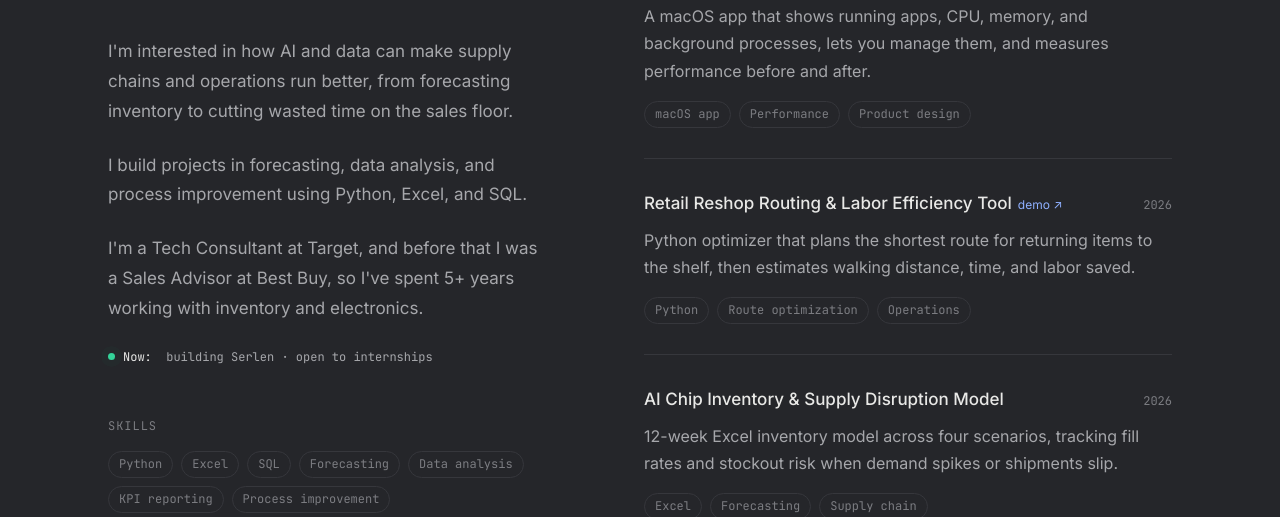
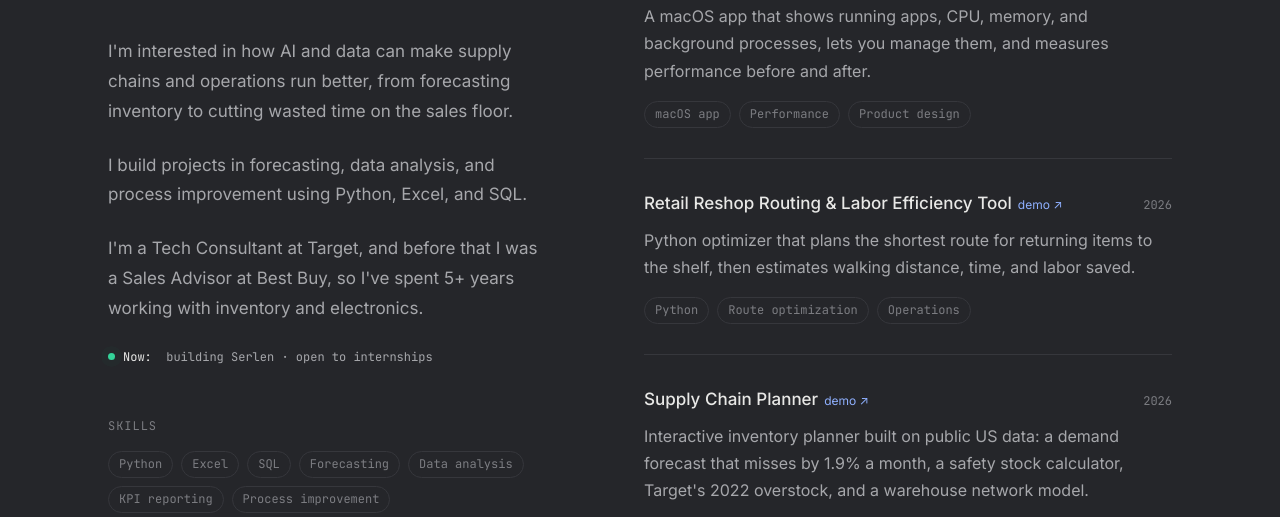
Before and after one commit to 6nico/6nico.github.io, a plain HTML site: page index.html in a window 1280 px wide. Shown: the part 291-808 px from the top of the page. Drawn offline with Linux system fonts and the light colour scheme.

Commit message:
Add Supply Chain Planner project

```diff
--- a/index.html
+++ b/index.html
@@ -41,6 +41,8 @@
       <p>A macOS app that shows running apps, CPU, memory, and background processes, lets you manage them, and measures performance before and after.</p><div class="tags"><span>macOS app</span><span>Performance</span><span>Product design</span></div></li>
     <li><div class="row"><h3><a href="https://6nico.github.io/reshop-relay/" target="_blank" rel="noopener">Retail Reshop Routing &amp; Labor Efficiency Tool</a><span class="live">demo ↗</span></h3><span class="meta">2026</span></div>
       <p>Python optimizer that plans the shortest route for returning items to the shelf, then estimates walking distance, time, and labor saved.</p><div class="tags"><span>Python</span><span>Route optimization</span><span>Operations</span></div></li>
+    <li><div class="row"><h3><a href="https://6nico.github.io/supply-chain-planner/" target="_blank" rel="noopener">Supply Chain Planner</a><span class="live">demo ↗</span></h3><span class="meta">2026</span></div>
+      <p>Interactive inventory planner built on public US data: a demand forecast that misses by 1.9% a month, a safety stock calculator, Target's 2022 overstock, and a warehouse network model.</p><div class="tags"><span>Forecasting</span><span>Safety stock</span><span>Supply chain</span></div></li>
     <li><div class="row"><h3>AI Chip Inventory &amp; Supply Disruption Model</h3><span class="meta">2026</span></div>
       <p>12-week Excel inventory model across four scenarios, tracking fill rates and stockout risk when demand spikes or shipments slip.</p><div class="tags"><span>Excel</span><span>Forecasting</span><span>Supply chain</span></div></li>
     <li><div class="row"><h3>Target Q3 2026 Operating Margin Analysis</h3><span class="meta">2026</span></div>
```
